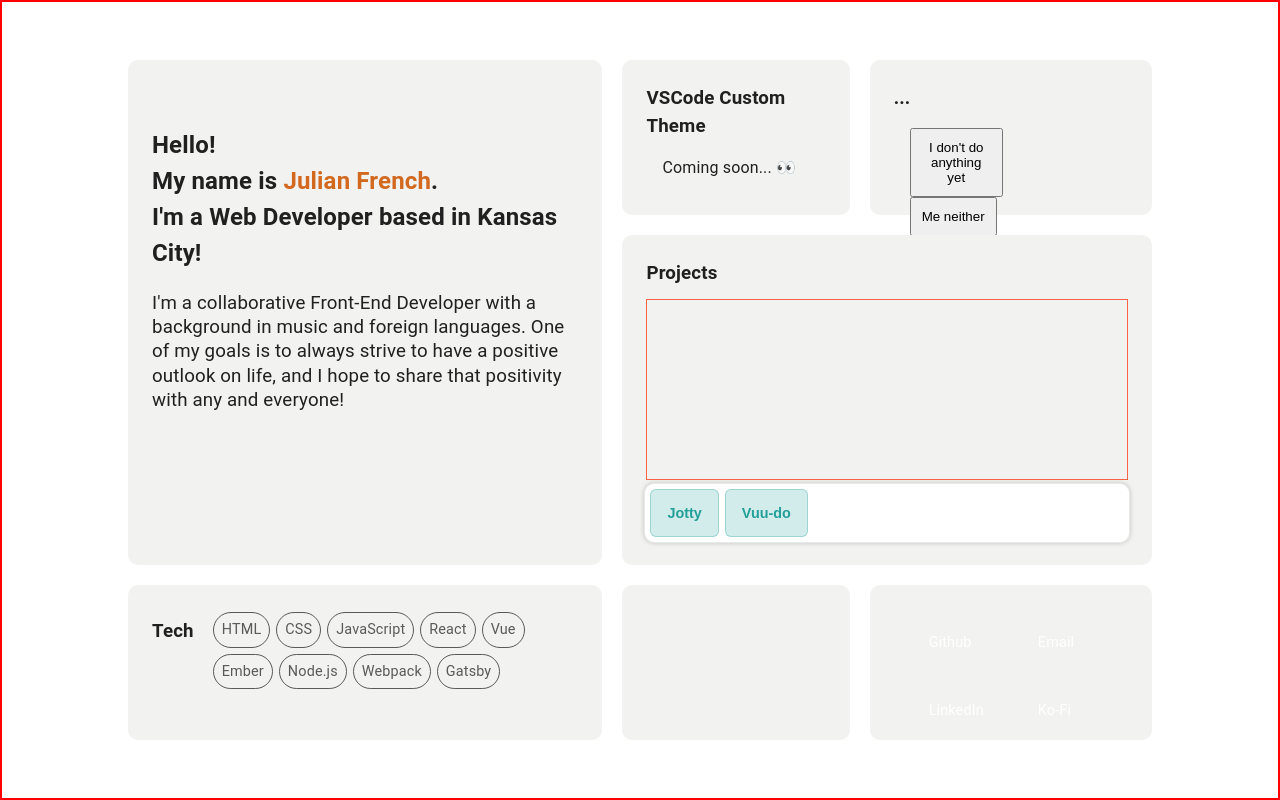
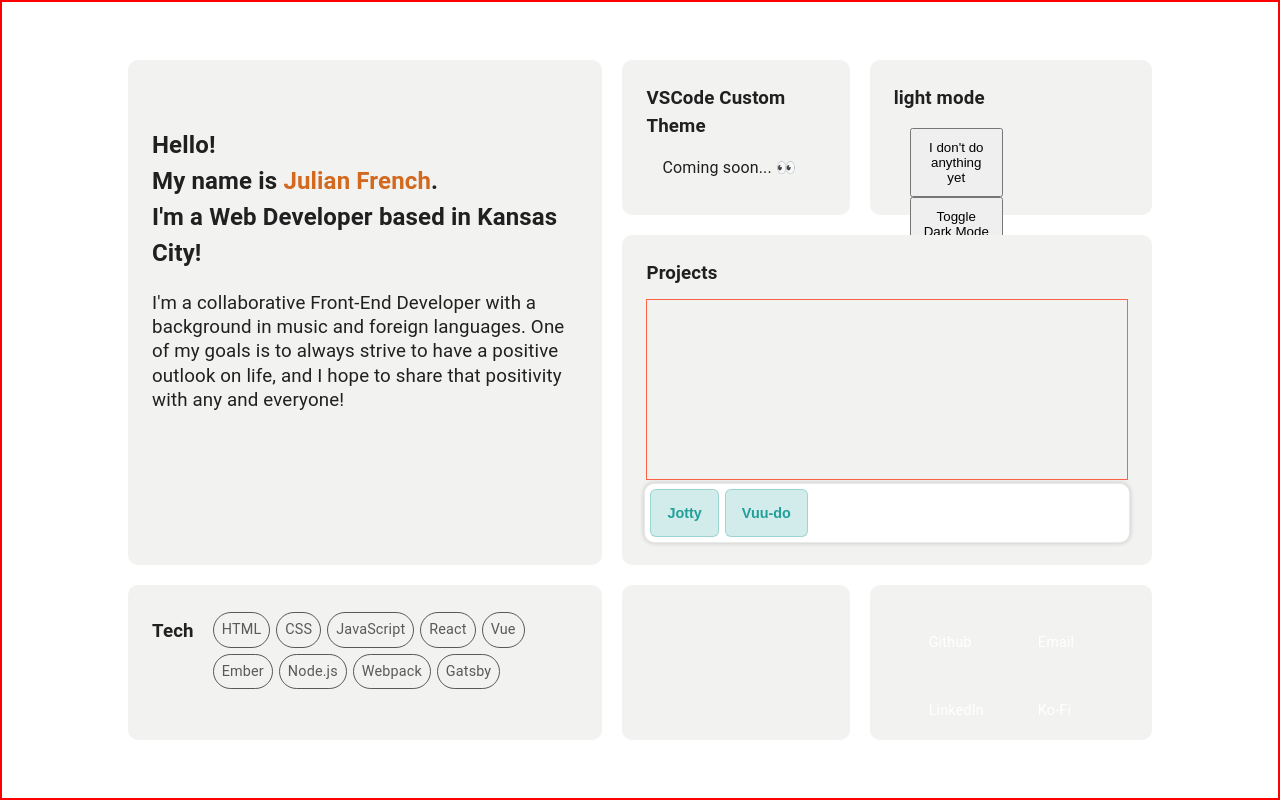
Before and after one commit to Jufrench/ju2, a Gatsby site: page / in a window 1280 px wide. Built offline with nearby package versions, Linux system fonts and the light colour scheme; Gatsby itself is replaced by a stand-in of ours.

Commit message:
Dark mode toggle setup

```diff
--- a/src/pages/index.tsx
+++ b/src/pages/index.tsx
@@ -162,15 +162,21 @@ const DynamicRectangle = (props: DynamicRectangleProps): JSX.Element => {
 const IndexPage: React.FC<PageProps> = () => {
   // console.log('kofi_button_stroke:', kofi_button_stroke)
   const [darkMode, setDarkMode] = React.useState(false);
-  const darkTheme = createTheme({
+  const testTheme = createTheme({
     palette: {
       mode: darkMode ? 'dark' : 'light',
+      primary: {
+        main: '#90caf9',
+      },
+      secondary: {
+        main: '#f48fb1',
+      },
     },
   });
 
 
   return (
-    <ThemeProvider theme={darkMode}>
+    <ThemeProvider theme={testTheme}>
     <CssBaseline />
     <div className="content-wrapper" style={{height: "100vh", border: "2px solid red"}}>
       <main className="main-wrapper"
@@ -198,10 +204,10 @@ const IndexPage: React.FC<PageProps> = () => {
         <section className="settings" style={{...gridItem, gridColumn: "4 / 5", gridRow: "1 / 2"}}>
         {/* <section className="settings" style={{...gridItem}}> */}
           {/* <section style={gridItemContent}> */}
-            <h3 style={gridItemContentHeading}>...</h3>
+            <h3 style={gridItemContentHeading}> {darkMode ? 'dark mode' : 'light mode'}</h3>
             <ul style={{...gridItemContentBody, columnCount: 2}}>
               <button style={{ padding: "10px"}}>I don't do anything yet</button>
-              <button style={{ padding: "10px"}}>Me neither</button>
+              <button onClick={() => setDarkMode(prevState => !prevState)} style={{ padding: "10px"}}>Toggle Dark Mode</button>
             </ul>
           {/* </section> */}
         </section>
```
